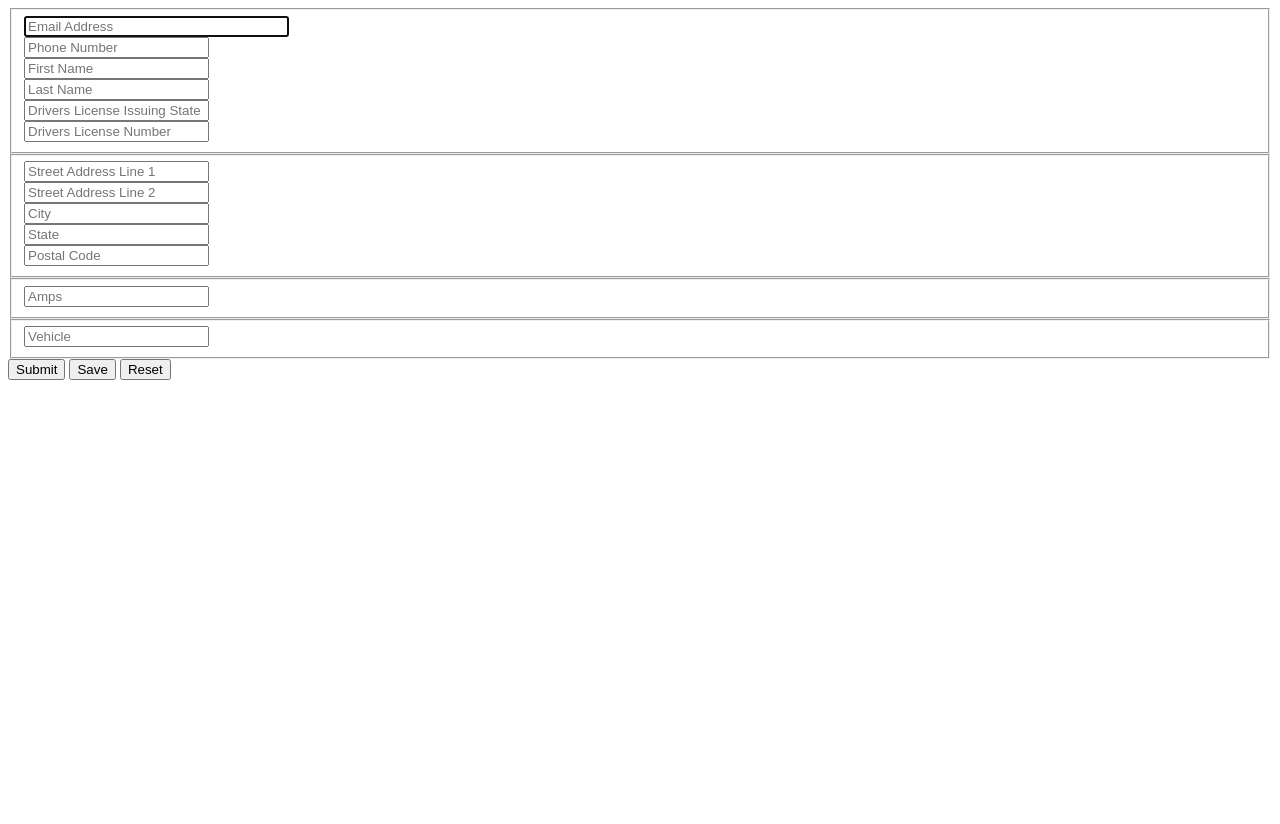
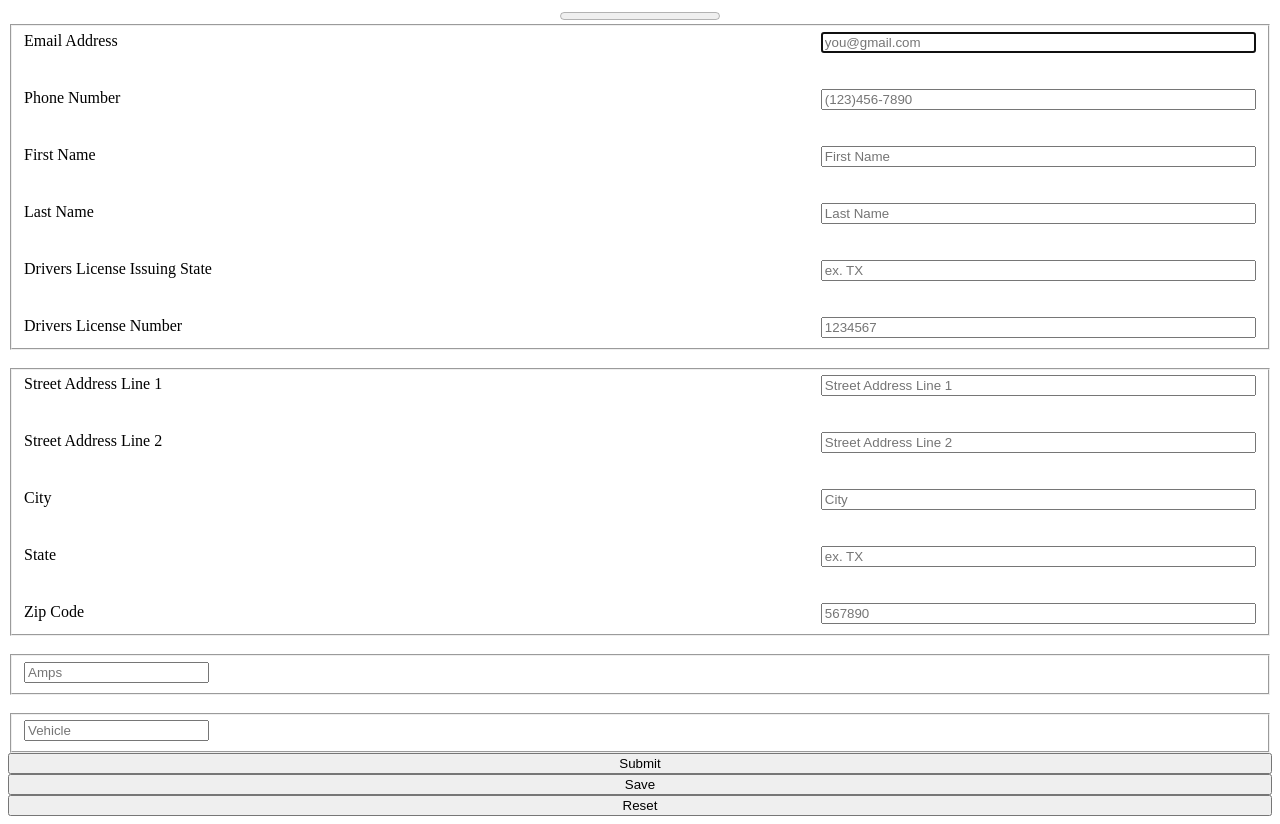
Before and after one commit to jrs341/calhouns-html, a website: page reservations.html in a window 1280 px wide. Before the commit the page ends 800 px from the top, so only its background shows below. Drawn offline with Linux system fonts and the light colour scheme.

Commit message:
flexbox working with safari

```diff
--- a/reservations.html
+++ b/reservations.html
@@ -52,14 +52,47 @@
 	<link rel="shortcut icon" href="./css/images/favicon.ico">
 	<link rel="stylesheet" href="css/alert.css">
   	<title>Calhoun's RV Retreat</title>
+<style type="text/css">
+	.progress-container {
+  display: -webkit-flex;
+  display: -ms-flexbox;
+  display: flex;
+  -webkit-justify-content: center;
+  -webkit-align-items: center;
+	}
 
+	form {
+		display: -webkit-flex;
+  display: -ms-flexbox;
+  display: flex;
+		-webkit-flex-direction: column;
+	}
+
+	fieldset {
+		-webkit-flex-direction: row;
+	}
+
+	input {
+		-webkit-flex: 20%;
+	}
+
+	label {
+		-webkit-flex: 50%;
+	}
+
+	.row {
+		display: -webkit-flex;
+  display: -ms-flexbox;
+  display: flex;
+	}
+
+</style>
 </head>
 <body>
-	<header>
-
+	<header class="progress-container">
+		<progress value="0" max="100"></progress>
 	</header>
 	<div class="alert"></div>
-    </div>
 		<form action="" id="form" class="form" autocomplete="on">
 			<script>
 			/*document.querySelector('form.form').addEventListener('submit', function(e) {
@@ -73,28 +106,37 @@
 			})*/
 			</script>
 			<fieldset name="personal">
+				<div class="row">
+					<label for="email">Email Address</label>
 					<input
 						id="email"
 						type="email"
 						name="email"
-					placeholder="Email Address"
-					size="30"
+						placeholder="you@gmail.com"
 						maxlength="30"
 						autofocus
 						onchange="validateEmail(this)"
 						required>
+				</div>
 				<br>
+				<br>
+				<div class="row">
+					<label for="phone_number">Phone Number</label>
 					<input
 						id="phone_number"
 						type="phone_number"
 						name="phone_number"
-					placeholder="Phone Number"
+						placeholder="(123)456-7890"
 						pattern="((\(\d{3}\) ?)|(\d{3}-))?\d{3}-\d{4}"
 						minlength="10"
 						maxlength="14"
 						onchange="validatePhone(this)"
 						required>
+				</div>
   		<br>
+  		<br>
+  		<div class="row">
+  			<label for="first_name">First Name</label>
 					<input
 						id="first_name"
 						type="text"
@@ -103,7 +145,11 @@
 						pattern="^[a-zA-Z]+$"
 						onchange="capitalize(this)"
 						required>
+				</div>
 				<br>
+				<br>
+				<div class="row">
+					<label for="last_name">Last Name</label>
 					<input
 						id = "last_name"
 						type="text"
@@ -112,30 +158,41 @@
 						pattern="^[a-zA-Z]+$"
 						onchange="capitalize(this)"
 						required>
+				</div>
 				<br>
+				<br>
+				<div class="row">
+					<label for="drivers_state"> Drivers License Issuing State</label>
 					<input
 						id="drivers_state"
 						type="text"
 						name="drivers_state"
-					placeholder="Drivers License Issuing State"
+						placeholder="ex. TX"
 						pattern="^(?:(A[KLRZ]*|C[AOT]*|D[CE]*|F[L]*|G[A]*|H[I]*|I[ADLN]*|K[SY]*|L[A]*|M[ADEINOST]*|N[CDEHJMVY]*|O[HKR]*|P[AR]*|R[I]*|S[CD]*|T[NX]*|U[T]*|V[AIT]*|W[AIVY]*))$"
 						minlength="2"
 						maxlength="2"
 						onchange="capitalize(this)"
 						required>
+				</div>
 				<br>
+				<br>
+				<div class="row">
+					<label for="drivers_number">Drivers License Number</label>
 					<input
 						id="drivers_number"
 						type="text"
 						name="drivers_number"
-					placeholder="Drivers License Number"
+						placeholder="1234567"
 						pattern="^[0-9a-zA-Z]+$"
 						maxlength="15"
 						onchange="driverNumber(this)"
 						required>
+				</div>
+			</fieldset>
 			<br>
-			</fieldset>
 			<fieldset>
+				<div class="row">
+					<label for="street">Street Address Line 1</label>
  				<input
  					id="street"
  					type="text"
@@ -143,14 +200,22 @@
  					placeholder="Street Address Line 1"
  					onchange="capitalize(this)"
  					required>
+ 				</div>
  				<br>
+ 				<br>
+ 				<div class="row">
+  				<label for="street2">Street Address Line 2</label>
   				<input
   					id="street2"
   					type="text"
   					name="street2"
   					placeholder="Street Address Line 2"
   					onchange="capitalize(this)">
+  				</div>
   				<br>
+  				<br>
+  				<div class="row">
+	  				<label for="city">City</label>
 	  				<input
 	  					id="city"
 	  					type="text"
@@ -158,29 +223,39 @@
 	  					placeholder="City"
 	  					onchange="capitalize(this)"
 	  					required>
+	  			</div>
   				<br>
+  				<br>
+  				<div class="row">
+	  				<label for="state">State</label>
 	  				<input
 								id="state"
 								type="text"
 								name="state"
-					placeholder="State"
+								placeholder="ex. TX"
 								pattern="^(?:(A[KLRZ]*|C[AOT]*|D[CE]*|F[L]*|G[A]*|H[I]*|I[ADLN]*|K[SY]*|L[A]*|M[ADEINOST]*|N[CDEHJMVY]*|O[HKR]*|P[AR]*|R[I]*|S[CD]*|T[NX]*|U[T]*|V[AIT]*|W[AIVY]*))$"
 								minlength="2"
 								maxlength="2"
 								onchange="capitalize(this)"
 								required>
+						</div>
 						<br>
+						<br>
+						<div class="row">
+							<label for="zipCode">Zip Code</label>
 		  			<input
 		  				id="zipCode"
 								type="text"
 								name="zipCode"
-					placeholder="Postal Code"
+								placeholder="567890"
 								pattern="^[0-9]+$"
 								minlength="5"
 								maxlength="5"
 								onchange="validateAddress(this)"
 								required>
+						</div>
 					</fieldset>
+			<br>
 			<fieldset name="RV Info">
 				<input
 					id="amp"
@@ -189,6 +264,7 @@
 					placeholder="Amps"
 					>
 			</fieldset>
+			<br>
 			<fieldset name="Vehicle Info">
 				<input
 					id="vehicle_type"
@@ -224,6 +300,11 @@ const onAnimationStart = ({target, animationName}) => {
 	}
 
 document.querySelector('input').addEventListener('webkitAnimationStart', onAnimationStart, false)*/
+const setProgress = (value) => {
+	let progress = document.getElementsByTagName('progress')[0]
+	console.log('progress', progress)
+	return progress.value = progress.value + 10
+}
 
 /* ====== mailboxlayer.com ===== */
 const validateEmail = (input) => {
@@ -238,6 +319,7 @@ const validateEmail = (input) => {
 	Http.onreadystatechange = (e) => {
 		let response = JSON.parse(Http.responseText)
 		if (response.mx_found) {
+			setProgress()
 			return
 		} else {
 			input.oninvalid = (event) => {
@@ -260,6 +342,7 @@ const validatePhone = (input) =>{
 		phoneNumberFormat += (char[i] || '') + numbers[i];
 		}
 		input.value = phoneNumberFormat
+		setProgress()
 		return input.value
 	} else {
 		input.oninvalid = (event) => {
@@ -284,6 +367,7 @@ const checkName = (input) => {
 	}
 	if (!checkForSpecialChar(input.value) && checkForNumbers(input.value) === 0){
 		input.value = capitalizeFirst(input.value)
+		setProgress()
 		return input.value
 	} else {
 		input.oninvalid = (event) => {
@@ -299,6 +383,7 @@ const checkState = (input) => {
 	if (!checkForSpecialChar(input.value) && checkForNumbers(input.value) === 0){
 		input.value = input.value.toUpperCase()
 		setAddress(input)
+		setProgress()
 		return input.value
 	} else {
 		input.oninvalid = (event) => {
@@ -318,6 +403,7 @@ const capitalize = (input) => {
 		case 'street':
 		input.value = capitalizeFirst(input.value)
 		setAddress(input)
+		setProgress()
 		return input.value
 		break;
 		case 'street2':
@@ -328,6 +414,7 @@ const capitalize = (input) => {
 		case 'city':
 		input.value = capitalizeFirst(input.value)
 		setAddress(input)
+		setProgress()
 		return input.value
 		break;
 		case 'state':
```
Lines whose indentation alone changed are shown as unchanged.
